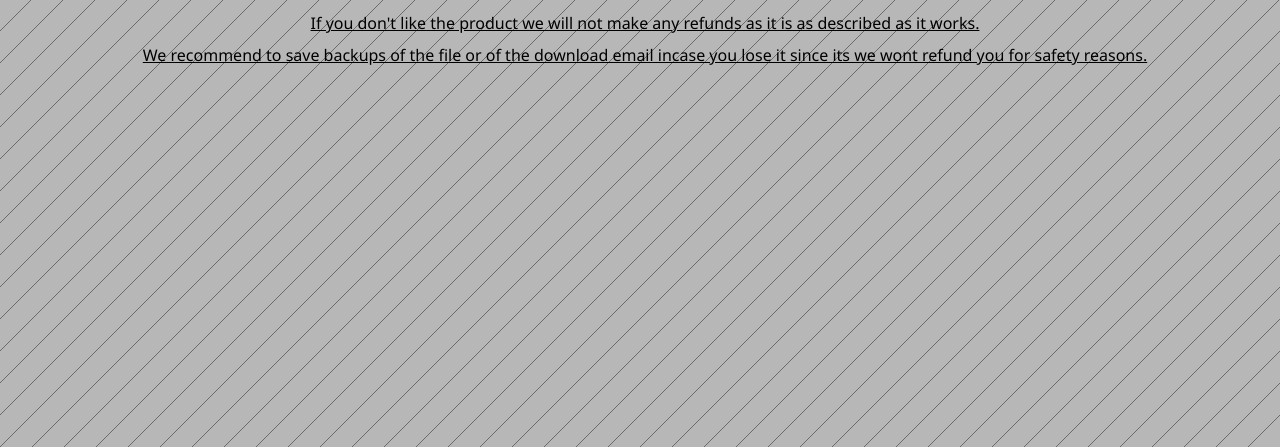
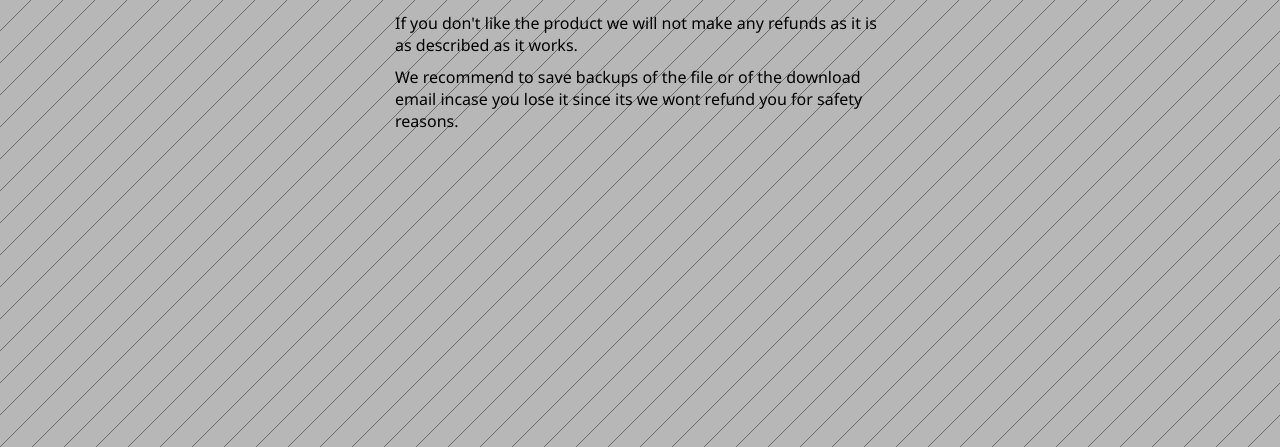
Before and after one commit to zVentit/zventit.github.io, a plain HTML site: page policies.html in a window 1280 px wide. Shown: the part 353-800 px from the top of the page. Drawn offline with Linux system fonts and the light colour scheme.

Commit message:
Update style.css

```diff
--- a/css/style.css
+++ b/css/style.css
@@ -76,7 +76,7 @@ div h1 {
 
 div h4{
 
-	padding: 1px;
+	padding: 5px;
 
 	margin-bottom: 0px;
 
@@ -84,7 +84,9 @@ div h4{
 
 	font-weight: 500;
 
-	text-decoration: underline;
+	text-decoration: none;
+
+	max-width: 500px;
 
 }
 
@@ -494,4 +496,4 @@ dl dt a img {
 
 	background-color: black;
 
-}
+  }
```
